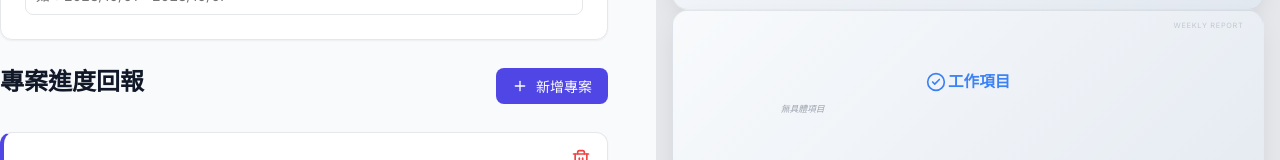
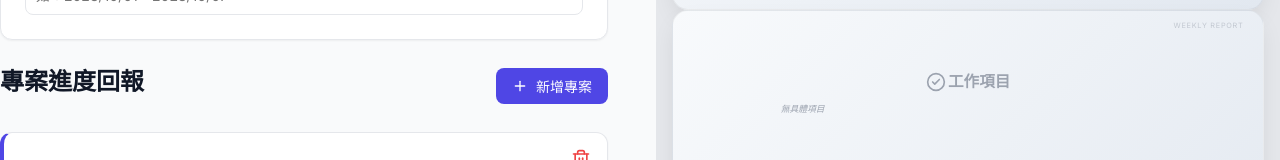
Before and after one commit to soniiifun/weekly-report, a Next.js app: page / in a window 1280 px wide. Both pictures are taken after a click on the button "新增專案". Shown: the part 391-551 px from the top of the page. Built offline with nearby package versions, Linux system fonts and the light colour scheme.

Commit message:
Change project colors to uniform gray theme

```diff
--- a/src/components/ReportApp.tsx
+++ b/src/components/ReportApp.tsx
@@ -822,7 +822,8 @@ export default function ReportApp({ currentUser = 'Guest' }: ReportAppProps) {
 
                   {slidesData.map((slideData) => {
                     const pageNum = slideIndexCounter++;
-                    const projectColor = projColors[slideData.project.id] || '#3B82F6';
+                    const titleColor = '#9CA3AF'; // match screenshot color for title
+                    const cardBgColor = '#949CA6'; // match screenshot color for task block
 
                     return (
                       <div key={`${slideData.project.id}-${slideData.part}`} className="slide">
@@ -830,7 +831,7 @@ export default function ReportApp({ currentUser = 'Guest' }: ReportAppProps) {
                         <div className="slide-watermark">Weekly Report</div>
 
                         <div className="slide-header">
-                          <h2 className="slide-title" style={{ color: projectColor, textShadow: '0 1px 2px rgba(0,0,0,0.05)' }}>
+                          <h2 className="slide-title" style={{ color: titleColor, textShadow: '0 1px 2px rgba(0,0,0,0.05)' }}>
                             {slideData.project.name}
                             {slideData.totalParts > 1 && <span style={{ fontSize: '50%', opacity: 0.7, marginLeft: '1cqi' }}>(Part {slideData.part})</span>}
                           </h2>
@@ -841,14 +842,14 @@ export default function ReportApp({ currentUser = 'Guest' }: ReportAppProps) {
 
                         <div className="slide-content">
                           <div className="slide-col" style={{ flex: 1, width: '100%' }}>
-                            <div className="slide-col-title" style={{ justifyContent: 'center', fontSize: '3.2cqi', marginBottom: '2cqi', color: projectColor }}>
+                            <div className="slide-col-title" style={{ justifyContent: 'center', fontSize: '3.2cqi', marginBottom: '2cqi', color: titleColor }}>
                               <CheckCircle2 size={20} />
                               <span>工作項目</span>
                             </div>
                             <div className="slide-tasks-container">
                               {slideData.tasks.length === 0 && <p style={{ color: '#9CA3AF', fontStyle: 'italic', fontSize: '1.8cqi', textAlign: 'center', width: '100%' }}>無具體項目</p>}
                               {slideData.tasks.map(task => (
-                                <div key={task.id} className="slide-task-card" style={{ backgroundColor: projectColor, color: '#FFFFFF', border: 'none' }}>
+                                <div key={task.id} className="slide-task-card" style={{ backgroundColor: cardBgColor, color: '#FFFFFF', border: 'none' }}>
                                   <div className="slide-task-desc" style={{ color: '#FFFFFF' }}>{task.description || '(未填寫說明)'}</div>
 
                                   {task.hasContact && (
```
